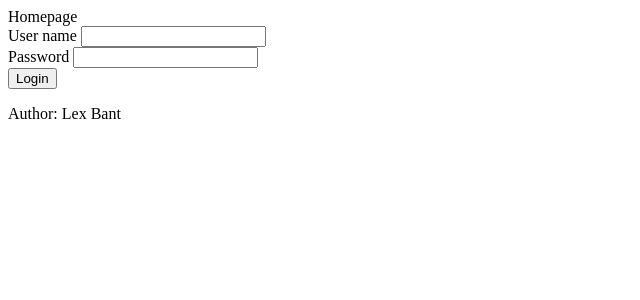
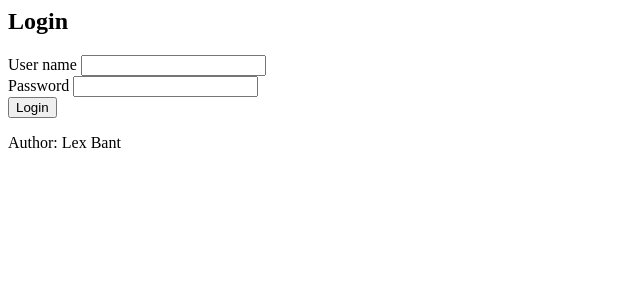
Before and after one commit to LRAB1/IracingProject, a PHP site: page /login.php in a window 1280 px wide. Shown: the top 300 px of the page, without its empty margins (0-640 px from the left). Run offline with PHP 8.4, Linux system fonts and the light colour scheme.

Commit message:
cleaning up

```diff
--- a/src/login.php
+++ b/src/login.php
@@ -1,4 +1,4 @@
-<header> Homepage </header>
+<h2><header> Login </header></h2>
 
 
 <?php
```
